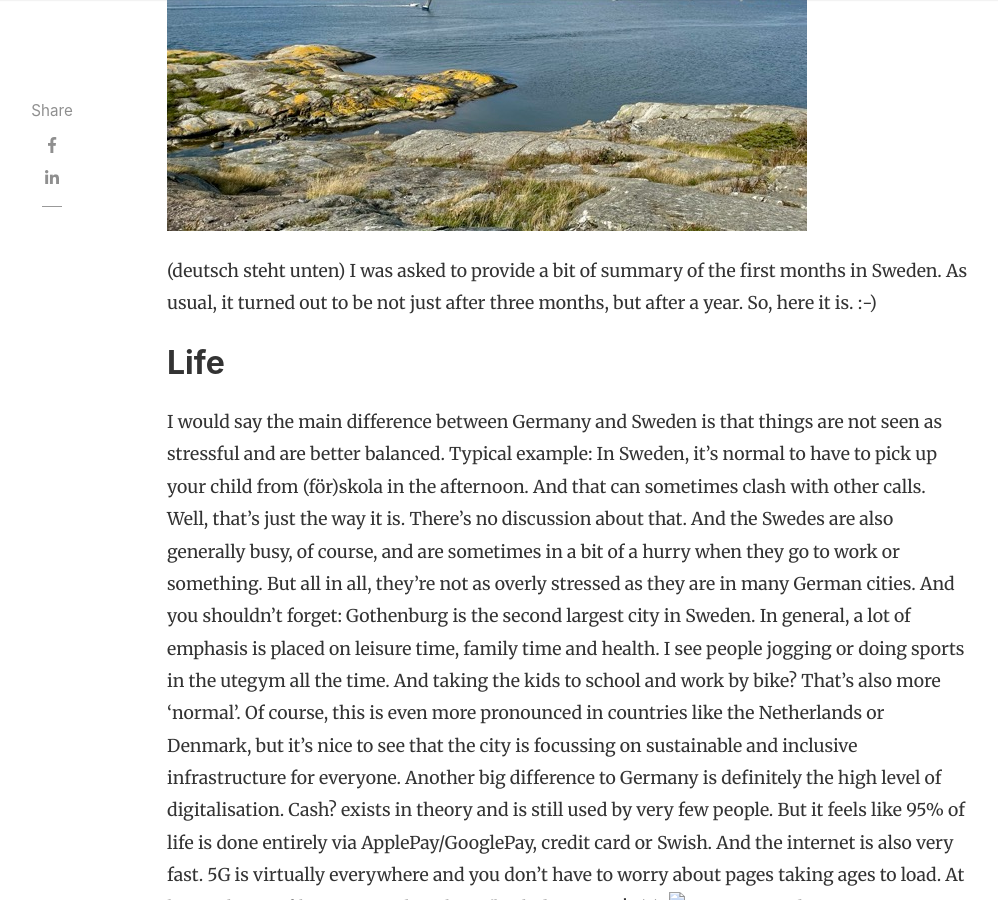
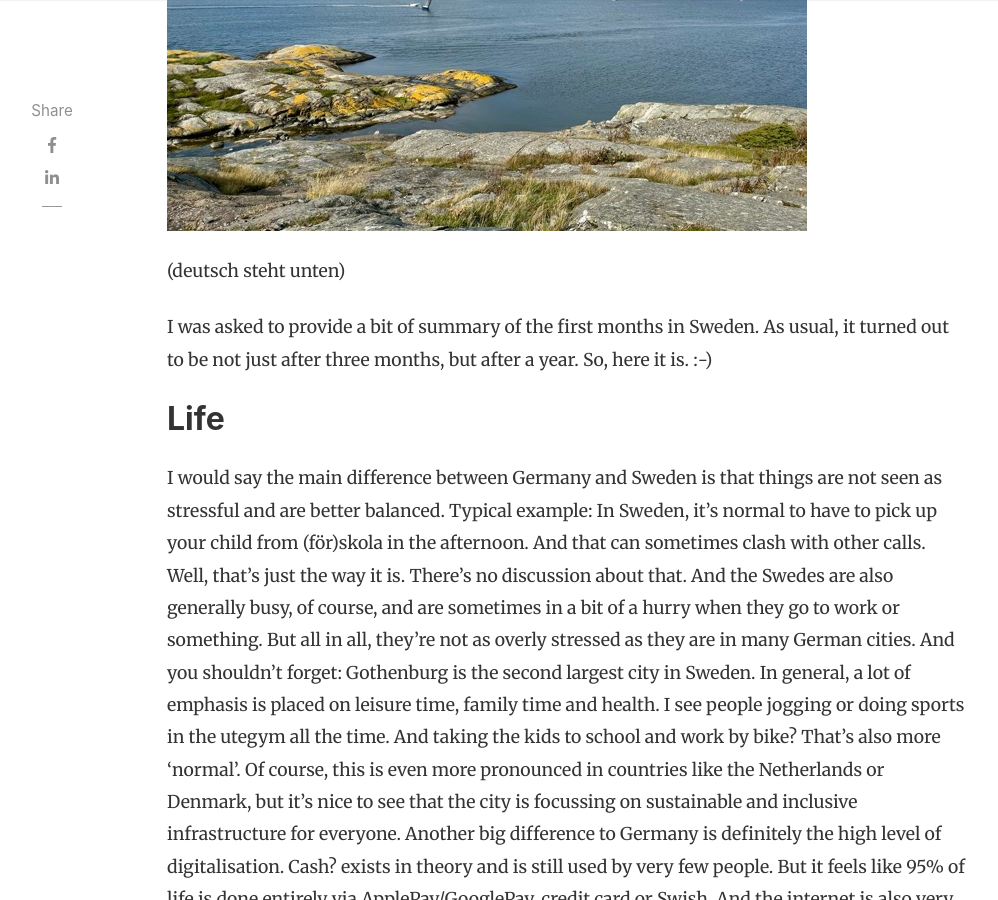
Before and after one commit to arossmann/blog, a Jekyll site: the page built from _posts/2025-04-28-first-year.md, in a window 1280 px wide and 900 px high, scrolled down 664 px. Shown: the whole window, without its empty margins (118-1116 px from the left). Built offline with Jekyll 4.4.1, drawn with Linux system fonts in a browser that asks for light colours; nearby versions of some CDN libraries; comment, search, counter and statistics services are not loaded.

```diff
--- a/_posts/2025-04-28-first-year.md
+++ b/_posts/2025-04-28-first-year.md
@@ -6,6 +6,7 @@
 author: Arne
 ---
 (deutsch steht unten)
+
 I was asked to provide a bit of summary of the first months in Sweden. As usual, it turned out to be not just after three months, but after a year. So, here it is. :-)
 
 ## Life
@@ -13,7 +14,7 @@
 In general, a lot of emphasis is placed on leisure time, family time and health. I see people jogging or doing sports in the utegym all the time. And taking the kids to school and work by bike? That's also more ‘normal’. Of course, this is even more pronounced in countries like the Netherlands or Denmark, but it's nice to see that the city is focussing on sustainable and inclusive infrastructure for everyone.
 Another big difference to Germany is definitely the high level of digitalisation. Cash? exists in theory and is still used by very few people. But it feels like 95% of life is done entirely via ApplePay/GooglePay, credit card or Swish.
 And the internet is also very fast. 5G is virtually everywhere and you don't have to worry about pages taking ages to load. At home there is fibre optic with 1 Gbit/s (both directions! ;-) ).
-![internetspeed](assets/images/IMG_0601.jpg)
+![internetspeed](/assets/images/IMG_0601.jpg)
 
 ## People
 In general, the Swedes are very friendly and helpful. They are also very open and like to listen. We have very good contact with the neighbours and we also chat with some of the little one's parents from the Förskola when the kids play together in the afternoon. But what stands out is that family is the number one priority and always comes first. Friends then come at some point. But that also means that it's not so easy to make real friends here as an adult. Many friendships in Sweden were formed as children and then stay for a long time.
```
Also changed, not shown: assets/images/IMG_0601.jpg (added).
